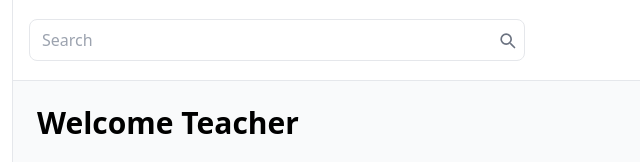
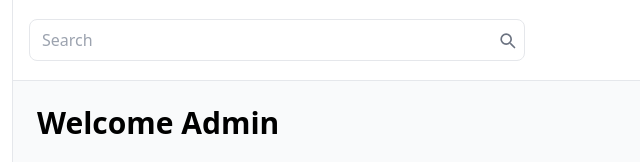
Before and after one commit to safyan11/Skill-flow, a website: page build/admin/admindashboard.html in a window 1280 px wide. Shown: the top 162 px of the page, 243-883 px from the left. Drawn offline with nearby package versions, Linux system fonts and the light colour scheme; a web font is replaced by a local one.

Commit message:
first commit

```diff
--- a/build/admin/admindashboard.html
+++ b/build/admin/admindashboard.html
@@ -150,7 +150,7 @@
       </header>
 
       <div class=" p-6">
-    <h1 class="text-3xl font-bold mb-6">Welcome Teacher</h1>
+    <h1 class="text-3xl font-bold mb-6">Welcome Admin</h1>
 
     <!-- Top stat cards -->
     <div class="grid grid-cols-1 sm:grid-cols-2 lg:grid-cols-4 gap-4 mb-6">
```
